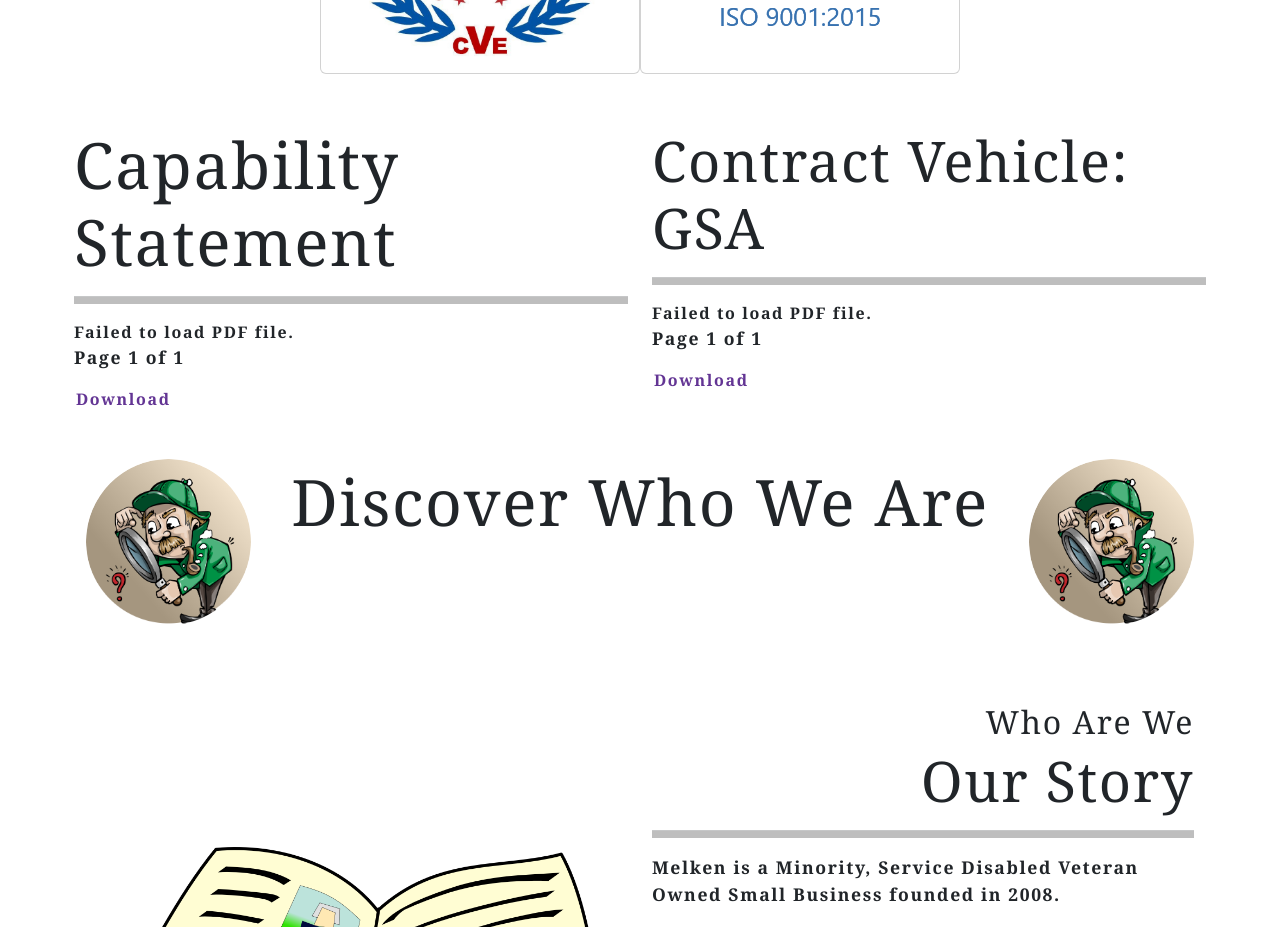
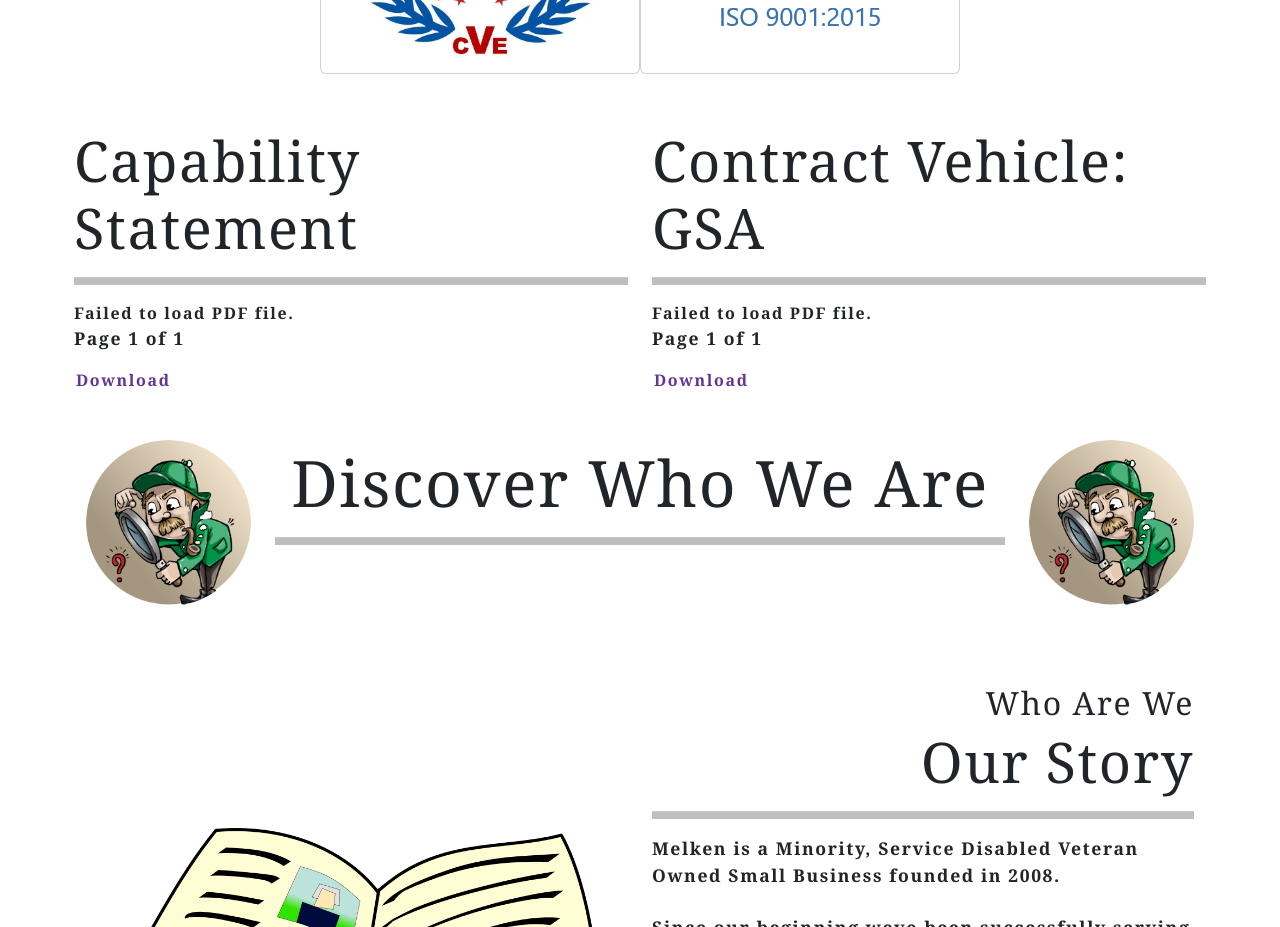
Before and after one commit to oldgraybuzzard/automatic-enigma, a React (Create React App) app: page / in a window 1280 px wide. Shown: the part 4900-5827 px from the top of the page. Built offline with nearby package versions, Linux system fonts and the light colour scheme.

Commit message:
fix the about image problem

```diff
--- a/src/components/About/index.js
+++ b/src/components/About/index.js
@@ -32,6 +32,7 @@
             </Col>
             <Col xs={8}>
               <h1 className="text-center mbr-section-title mbr-fonts-style mbr-pt-1 mbr-bold display-3">Discover Who We Are</h1>
+              <hr />
             </Col>
             <Col>
               <Figure>
--- a/src/components/Capability-Statement/index.js
+++ b/src/components/Capability-Statement/index.js
@@ -22,7 +22,7 @@
       <Row>
         <Col>
           <div id="capability">
-            <h1 className="mbr-section-title mbr-fonts-style mbr-pt-1 mbr-bold display-3">Capability Statement</h1>
+            <h1 className="mbr-section-title mbr-fonts-style mbr-pt-1 mbr-bold display-4">Capability Statement</h1>
             <hr/>
               <Document file={capabilitypdf} onLoadSuccess={onDocumentLoadSuccess} className="pdf-document">
                 <Page pageNumber={pageNumber} renderTextLayer={false} />
```
